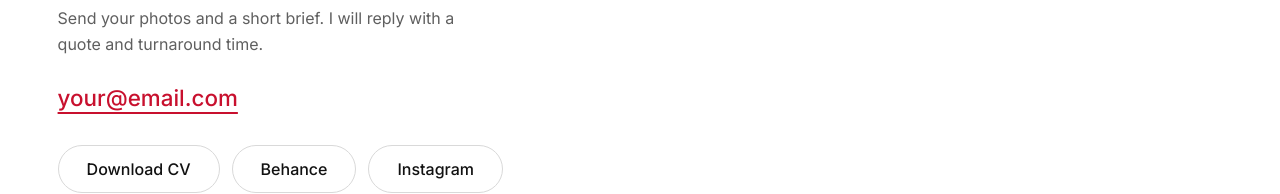
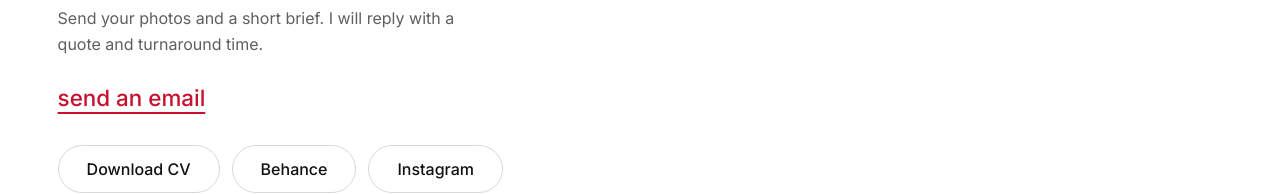
Before and after one commit to goenawork/portofolio, a plain HTML site: page index.html in a window 1280 px wide. Shown: the part 4066-4260 px from the top of the page. Drawn offline with Linux system fonts and the light colour scheme.

Commit message:
Update contact email in index.html

```diff
--- a/index.html
+++ b/index.html
@@ -76,7 +76,7 @@
   <section class="contact" id="contact">
     <h2>Let’s work<br>together</h2>
     <p class="lead">Send your photos and a short brief. I will reply with a quote and turnaround time.</p>
-    <a class="mail" href="mailto:your@email.com">your@email.com</a>
+    <a class="mail" href="mailto:goenawork@gmail.com">send an email</a>
     <div class="actions">
       <a class="btn line" href="assets/cv.pdf" download>Download CV</a>
       <a class="btn line" href="https://www.behance.net/graphicgoen" target="_blank" rel="noopener">Behance</a>
```
